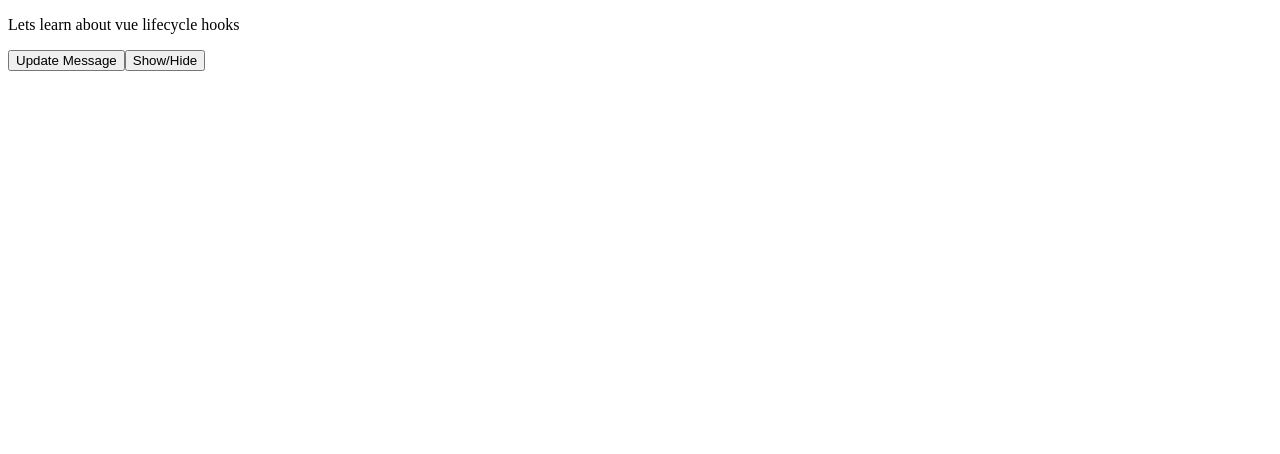
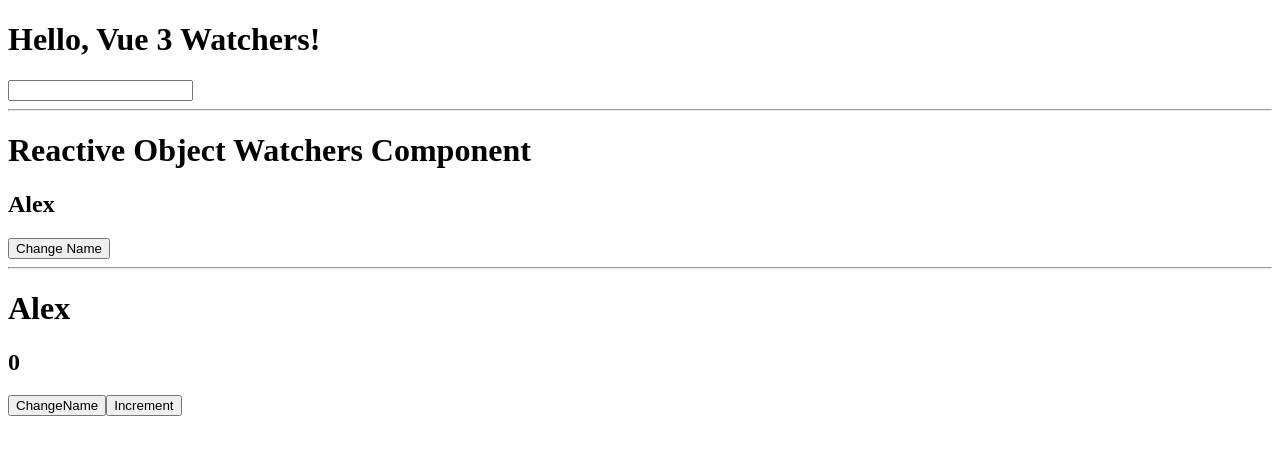
Before and after one commit to nehaumbre/vueP, a Vue app in the folder vue-project/: page / in a window 1280 px wide. Shown: the top 454 px of the page. Built offline with nearby package versions, Linux system fonts and the light colour scheme.

Commit message:
Watchers
Signed-off-by: nehaumbre <nehaumbre28@gmail.com>

```diff
--- a/vue-project/src/App.vue
+++ b/vue-project/src/App.vue
@@ -28,9 +28,11 @@
 // import DefaultSlot from "./components/DefaultSlot.vue";
 //import SchoolComponent from './components/ProvideAndInject/SchoolComponent.vue';
 //import PractiseComponent from './components/ProvideAndInject/PractiseComponent.vue';
-import LifeCycleComponent from './components/LifecycleHooks/LifeCycleComponent.vue';
-import {ref} from 'vue';
-const showOrHide = ref(true)
+// import LifeCycleComponent from './components/LifecycleHooks/LifeCycleComponent.vue';
+// import {ref} from 'vue';
+import Watchers from './components/Watchers.vue';
+import ReactiveObjWatcher from './components/reactiveObjWatcher.vue';
+// const showOrHide = ref(true)
 // import { ref } from 'vue';
 // import { provide } from 'vue';
 // provide('studentName','alex')
@@ -138,8 +140,11 @@ const showOrHide = ref(true)
   <!-- <SchoolComponent :studentName="studentName" :studentAge="studentAge" :studentLocation="studentLocation"/> -->
   <!-- <SchoolComponent/> -->
   <!-- <PractiseComponent/> -->
-  <LifeCycleComponent v-if="showOrHide"/>
-  <button @click="showOrHide =!showOrHide">Show/Hide</button>
+  <!-- <LifeCycleComponent v-if="showOrHide"/>
+  <button @click="showOrHide =!showOrHide">Show/Hide</button> -->
+  <Watchers/>
+  <hr>
+  <ReactiveObjWatcher/>
 </template>
 
 <style scoped></style>
--- /dev/null
+++ b/vue-project/src/components/Watchers.vue
@@ -0,0 +1,19 @@
+<script setup>
+import { ref, watch } from 'vue';
+
+const message = ref('Hello, Vue 3 Watchers!');
+const inputText = ref(' ')
+
+// Watch for changes in the inputText and update the message accordingly
+
+watch(inputText,(newValue, OldValue)=>{
+    // You can perform some logic here when the inputText changes, such as updating the message or triggering other actions
+    message.value = `you typed: ${newValue}`
+    console.log(OldValue);
+    console.log(newValue);
+ })
+</script>
+<template>
+  <h1>{{ message }}</h1>
+  <input v-model="inputText" placeholder="Type Something..."/>
+</template>
--- /dev/null
+++ b/vue-project/src/components/reactiveObjWatcher.vue
@@ -0,0 +1,31 @@
+<script setup>
+import { reactive, watch, ref } from 'vue';
+
+const state = reactive({ userName: 'Alex' })
+
+//Multiple Sources example
+const username = ref('Alex')
+const counter = ref(0)
+
+// When watching a property on a reactive object,
+// we must use a getter function (not the property value directly
+
+//() => state.userName is a getter function that returns the current value of state.userName.
+watch(() => state.userName, (newValue, oldValue) => { console.log(`userName changed from ${oldValue} to ${newValue}`); })
+
+//for multiple sources in watch
+watch([username, counter], ([newUsername, newCounter], [oldUsername, oldCounter]) => {
+  console.log(`username changed from ${oldUsername} to ${newUsername}`);
+  console.log(`counter changed from ${oldCounter} to ${newCounter}`);
+})
+</script>
+<template>
+    <h1>Reactive Object Watchers Component</h1>
+    <h2>{{ state.userName }}</h2>
+    <button @click="state.userName = 'Jordan'">Change Name</button>
+    <hr>
+    <h1>{{ username }}</h1>
+    <h2>{{ counter }}</h2>
+    <button @click="username = 'Brick'">ChangeName</button>
+    <button @click="counter++">Increment</button>
+</template>
```
